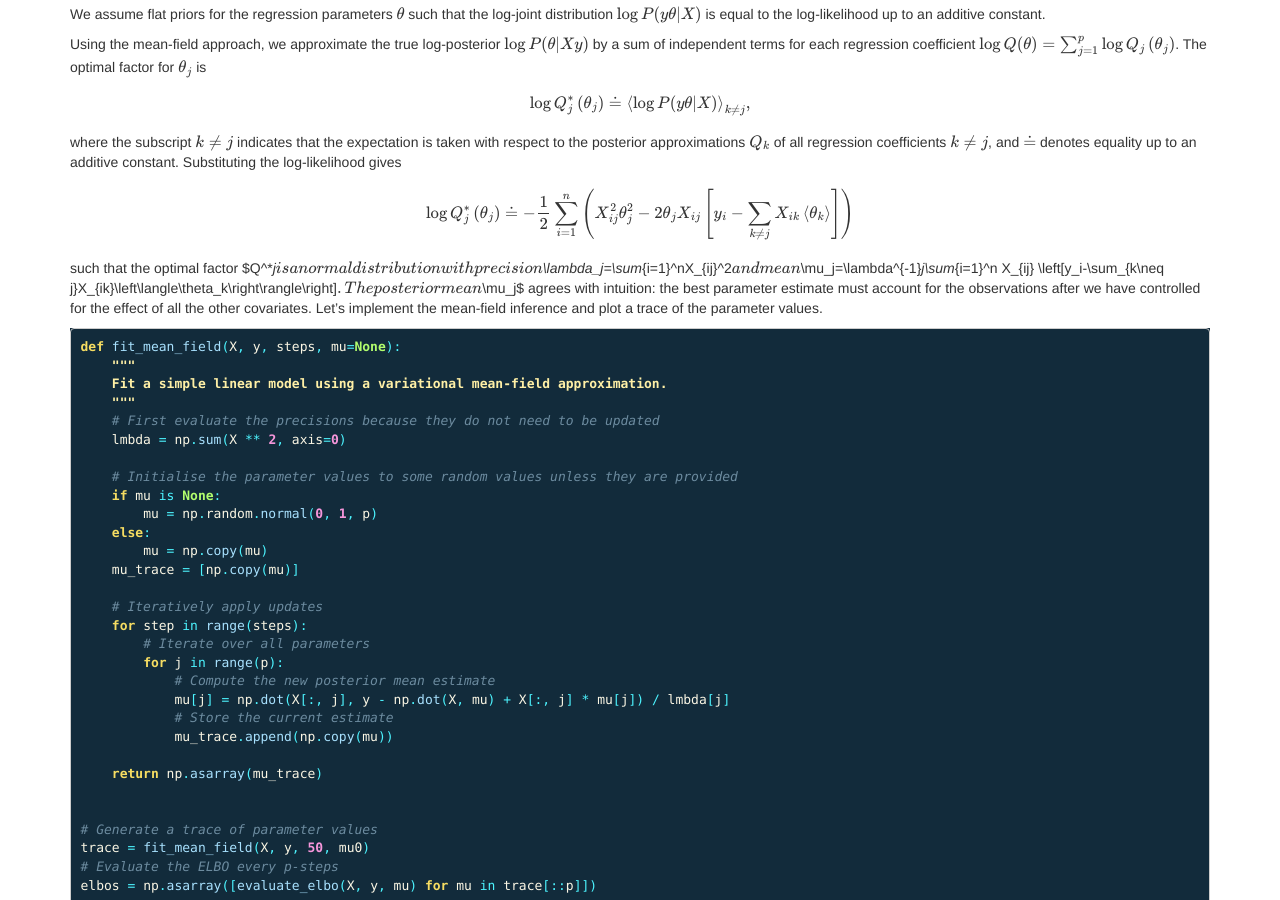
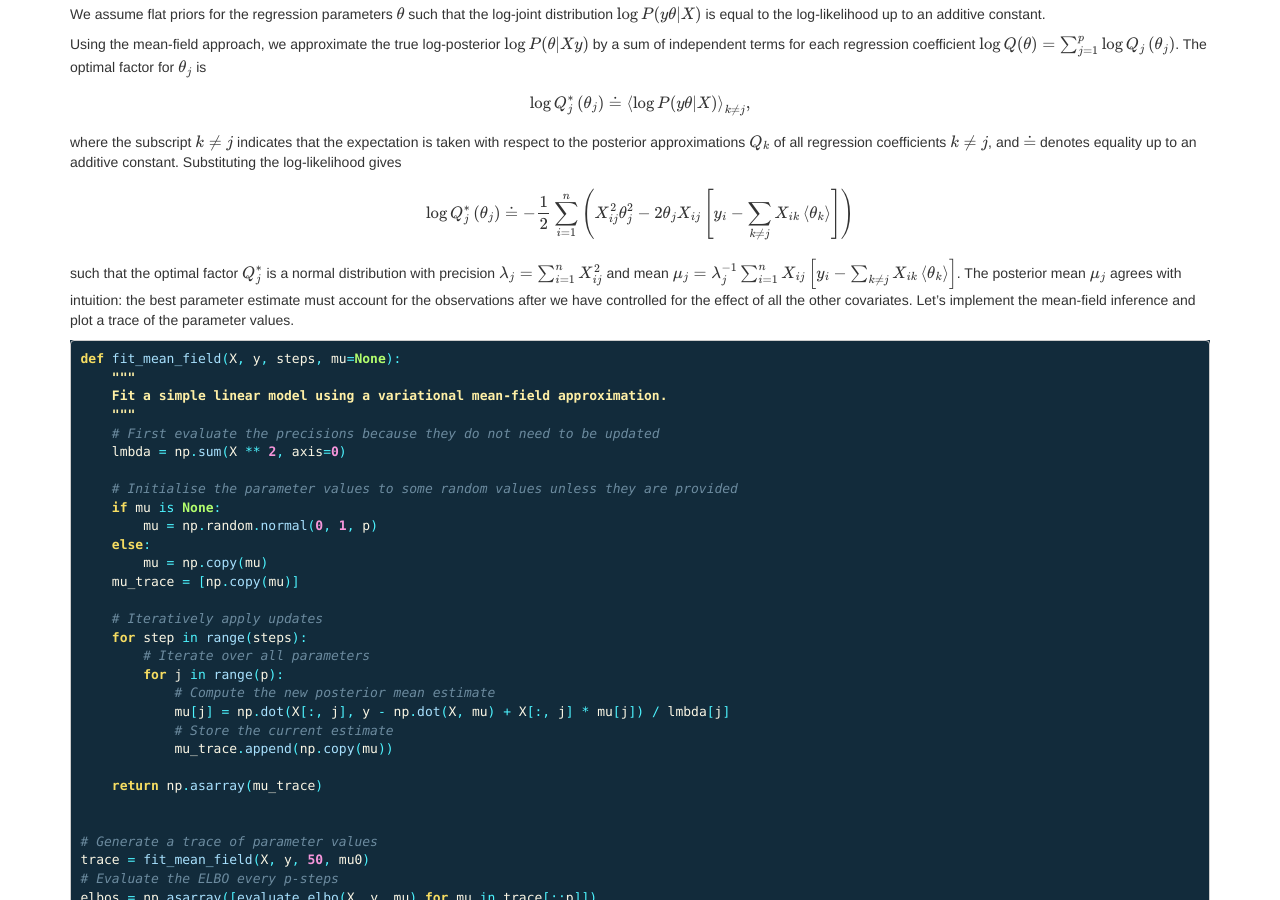
Before and after one commit to tillahoffmann/tillahoffmann.github.io, a Jekyll site: the page built from _posts/2016-03-31-oscillating-parameters-in-variational-mean-field-approximation.md, in a window 1280 px wide and 900 px high, scrolled down 1341 px. Built offline with Jekyll 4.4.1, drawn with Linux system fonts in a browser that asks for light colours; nearby versions of some CDN libraries; formulas are drawn with MathJax 3; comment, search, counter and statistics services are not loaded.

Commit message:
Fix mathjax formatting.

```diff
--- a/_posts/2016-03-31-oscillating-parameters-in-variational-mean-field-approximation.md
+++ b/_posts/2016-03-31-oscillating-parameters-in-variational-mean-field-approximation.md
@@ -59,7 +59,7 @@ $$
 \log Q^*_j\left(\theta_j\right)\doteq -\frac 12 \sum_{i=1}^n\left(X_{ij}^2\theta_j^2 - 2 \theta_j X_{ij} \left[y_i-\sum_{k\neq j}X_{ik}\left\langle\theta_k\right\rangle\right]\right)
 $$
 
-such that the optimal factor $Q^*_j$ is a normal distribution with precision $\lambda_j=\sum_{i=1}^nX_{ij}^2$ and mean $\mu_j=\lambda^{-1}_j\sum_{i=1}^n X_{ij} \left[y_i-\sum_{k\neq j}X_{ik}\left\langle\theta_k\right\rangle\right]$. The posterior mean $\mu_j$ agrees with intuition: the best parameter estimate must account for the observations after we have controlled for the effect of all the other covariates. Let's implement the mean-field inference and plot a trace of the parameter values.
+such that the optimal factor $Q^*_ j$ is a normal distribution with precision $\lambda_j=\sum_{i=1}^nX_{ij}^2$ and mean $\mu_ j=\lambda^{-1}_ j\sum_{i=1}^n X_{ij} \left[y_i-\sum_{k\neq j}X_{ik}\left\langle\theta_k\right\rangle\right]$. The posterior mean $\mu_j$ agrees with intuition: the best parameter estimate must account for the observations after we have controlled for the effect of all the other covariates. Let's implement the mean-field inference and plot a trace of the parameter values.
 
 
 
```
